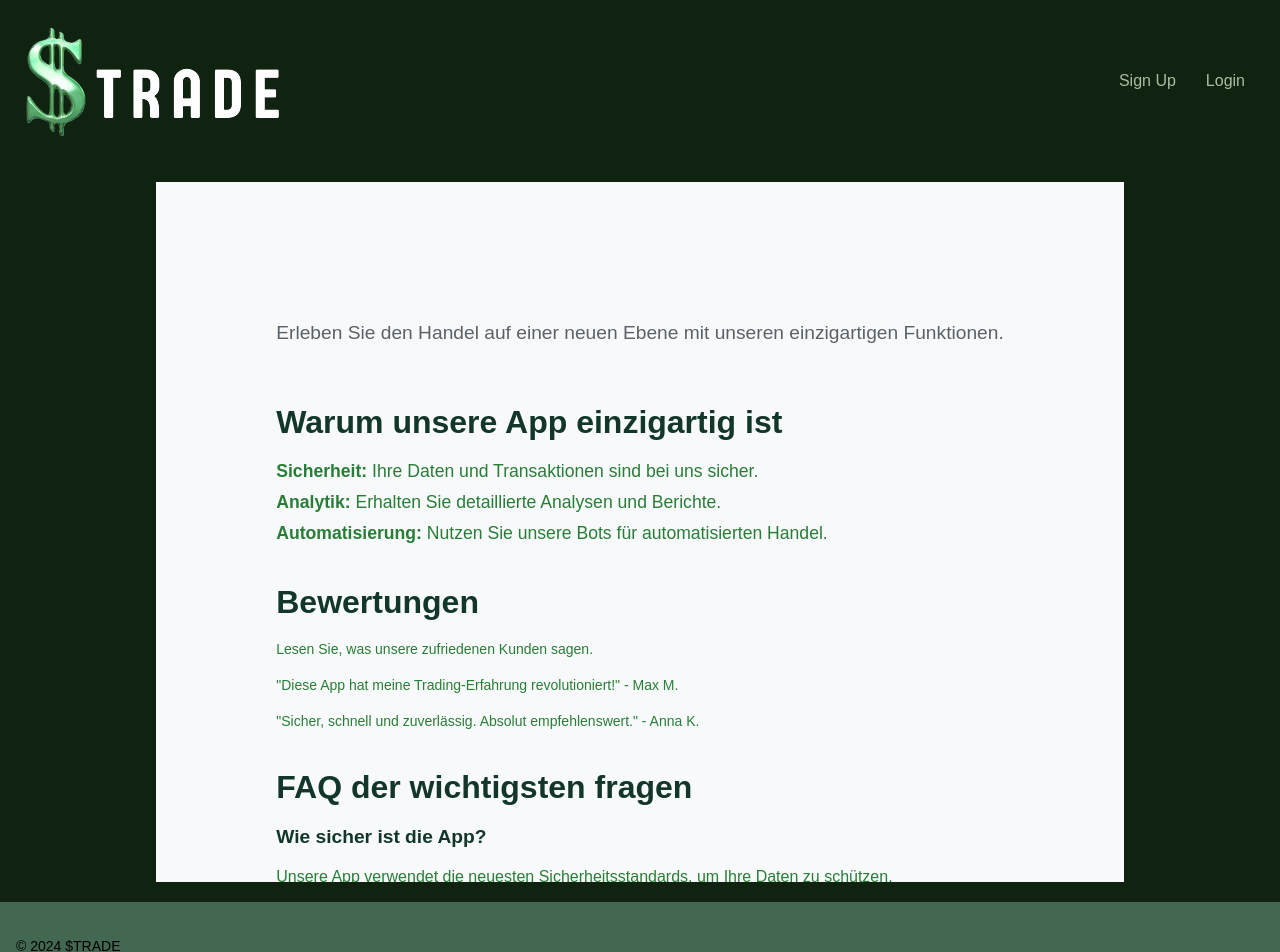
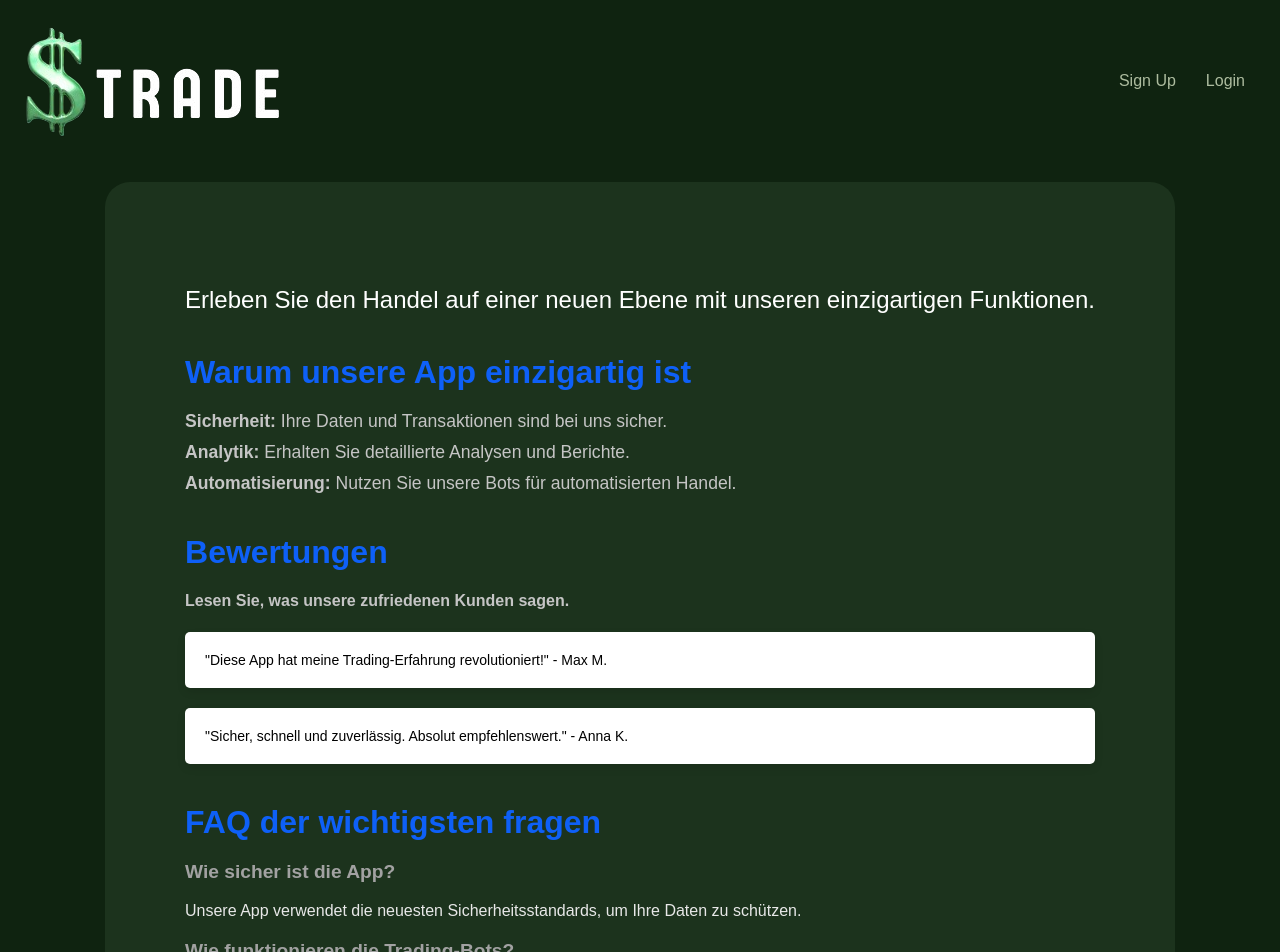
Before and after one commit to Business-Makers/Produkt, a React (Create React App) app in the folder Frontend/strade/: page / in a window 1280 px wide. Shown: the top 952 px of the page. Built offline with nearby package versions, Linux system fonts and the light colour scheme.

Commit message:
Merge und CSS-Probleme gelöst

```diff
--- a/Frontend/strade/src/App.css
+++ b/Frontend/strade/src/App.css
@@ -71,7 +71,7 @@ main {
   display: flex;
   flex-direction: column;
   align-items: center;
-  margin: 50px;
+  margin: 50px auto;
 }
 
 .login-container h1 {
@@ -118,9 +118,11 @@ main {
   border-radius: 25px;
   cursor: pointer;
   font-size: 18px;
-  margin-top: 20px;
+  margin-top: 50px;
   box-shadow: 0 4px 8px rgba(0, 0, 0, 0.2);
   stroke: black;
+  position: relative;
+  display: block;
 }
 
 .login-button:hover {
@@ -137,7 +139,6 @@ a:hover {
 }
 
 p {
-  margin-top: 20px;
   font-size: 14px;
 }
 
--- a/Frontend/strade/src/App.js
+++ b/Frontend/strade/src/App.js
@@ -1,4 +1,4 @@
-import React, { useState} from 'react';
+import React from 'react';
 import { BrowserRouter as Router, Routes, Route, Link, Navigate } from 'react-router-dom';
 import './App.css';
 import Homepage from './Homepage';
--- a/Frontend/strade/src/Homepage.css
+++ b/Frontend/strade/src/Homepage.css
@@ -1,22 +1,24 @@
-.homepage {
-    padding: 120px;
-    background-color: #f8f9fa;
-    color: #287e36;
+.home {
+    padding: 80px;
+    color: #c5c5c5;
+    background-color: #1c331d;
+    border-radius: 25px;
+    background: radial-gradient(to right, #0F2310, #1c331d);
   }
 
   .intro {
     text-align: center;
-    margin-bottom: 60px;
+    margin-bottom: 40px;
+    color: #ffffff;
+    stroke: #000000;
   }
 
   .intro h1 {
     font-size: 4em;
-    color: #12372A;
   }
 
   .intro p {
-    font-size: 1.2em;
-    color: #5a6268;
+    font-size: 1.5em;
   }
 
   .features, .reviews, .faq {
@@ -25,7 +27,7 @@
 
   .features h2, .reviews h2, .faq h2 {
     font-size: 2em;
-    color: #12372A;
+    color: #0e60f7;
     margin-bottom: 20px;
   }
 
@@ -39,16 +41,13 @@
     margin-bottom: 10px;
   }
 
-  .reviews .review {
+  .reviews p {
+    color: black;
     background-color: #fff;
     padding: 20px;
     border-radius: 5px;
     margin-bottom: 20px;
-    box-shadow: 0 2px 4px rgba(0, 0, 0, 0.1);
-  }
-
-  .reviews .review p {
-    margin: 0;
+    box-shadow: 0 4px 8px rgba(0, 0, 0, 0.1);
   }
 
   .faq .faq-item {
@@ -57,15 +56,10 @@
 
   .faq .faq-item h3 {
     font-size: 1.2em;
-    color: #12372A;
+    color: #a2a2a2;
   }
 
   .faq .faq-item p {
     font-size: 1em;
-    color: #287e36;
+    color: #e8e8e8;
   }
-
-  .scrollbar {
-    overflow-y: auto;
-    max-height: calc(70vh - 100px);
-  }
--- a/Frontend/strade/src/Homepage.js
+++ b/Frontend/strade/src/Homepage.js
@@ -1,10 +1,9 @@
 import React from 'react';
-import { Link } from 'react-router-dom';
 import './Homepage.css'; // Separate CSS file for homepage styles
 
 function Homepage() {
   return (
-    <div className="homepage scrollbar">
+    <div className="home">
       <section className="intro">
         <p>Erleben Sie den Handel auf einer neuen Ebene mit unseren einzigartigen Funktionen.</p>
       </section>
@@ -18,7 +17,7 @@ function Homepage() {
       </section>
       <section className="reviews">
         <h2>Bewertungen</h2>
-        <p>Lesen Sie, was unsere zufriedenen Kunden sagen.</p>
+        <h4>Lesen Sie, was unsere zufriedenen Kunden sagen.</h4>
         <p>"Diese App hat meine Trading-Erfahrung revolutioniert!" - Max M.</p>
         <p>"Sicher, schnell und zuverlässig. Absolut empfehlenswert." - Anna K.</p>
       </section>
@@ -32,14 +31,6 @@ function Homepage() {
           <h3>Wie funktionieren die Trading-Bots?</h3>
           <p>Unsere Bots analysieren den Markt in Echtzeit und führen Trades automatisch für Sie durch.</p>
         </div>
-        <div className="faq-item">
-          <h3>Wie funktionieren die Trading-Bots?</h3>
-          <p>Unsere Bots analysieren den Markt in Echtzeit und führen Trades automatisch für Sie durch.</p>
-        </div>
-        <div className="faq-item">
-          <h3>Wie funktionieren die Trading-Bots?</h3>
-          <p>Unsere Bots analysieren den Markt in Echtzeit und führen Trades automatisch für Sie durch.</p>
-        </div>
       </section>
     </div>
   );
--- a/Frontend/strade/src/SignUp.css
+++ b/Frontend/strade/src/SignUp.css
@@ -29,6 +29,10 @@
     color: white;
     border: none;
     cursor: pointer;
+    position: relative;
+    display: block;
+    margin-top: 40px;
+    padding: 15px;
 }
 
 .signup-form button:hover {
--- a/Frontend/strade/src/Subscription.css
+++ b/Frontend/strade/src/Subscription.css
@@ -77,7 +77,7 @@
     margin-bottom: 10px;
   }
 
-  button {
+  .sbmt-button {
     margin-top: 10px;
     padding: 10px 20px;
     background-color: #000;
@@ -85,12 +85,11 @@
     border: none;
     border-radius: 15px;
     cursor: pointer;
-    position: absolute;
-    bottom: 20px;
-    left: 50%;
     transform: translateX(-50%);
+    position: relative;
+    display: block;
   }
 
-  button:hover {
+  .sbmt-button:hover {
     background-color: #555;
   }
--- a/Frontend/strade/src/Subscription.js
+++ b/Frontend/strade/src/Subscription.js
@@ -1,8 +1,6 @@
 import React, { useState } from 'react';
 import './App.css';
 import './Subscription.css';
-import { FaEye, FaEyeSlash } from 'react-icons/fa';
-import { Link } from 'react-router-dom';
 
 const Subscription = () => {
     const [activeTab, setActiveTab] = useState('Yearly');
@@ -34,7 +32,7 @@ const Subscription = () => {
               <li>Access to 10 different Portfolios</li>
               <li>Premium Usage of $Comms <p>  </p>(includes creation of Chatrooms)</li>
             </ul>
-            <button>300$ / Year</button>
+            <button className="sbmt-button">300$ / Year</button>
           </div>
         </div>
       </div>
```
